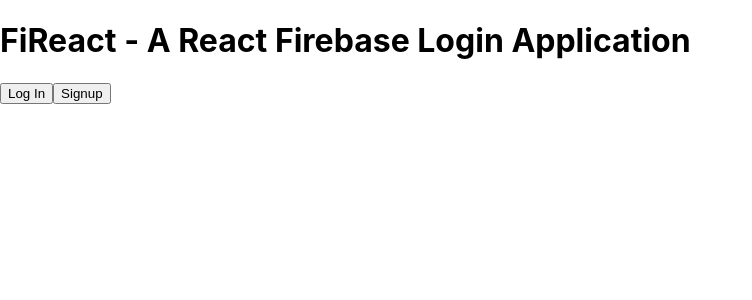
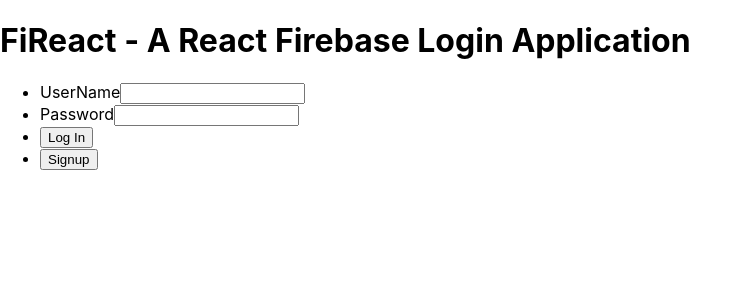
Before and after one commit to Viranchee/v-fireact, a React (Create React App) app: page / in a window 1280 px wide. Shown: the top 300 px of the page, without its empty margins (0-752 px from the left). Built offline with nearby package versions, Linux system fonts and the light colour scheme.

Commit message:
Add Forms to capture login data

```diff
--- a/src/Views/Login.js
+++ b/src/Views/Login.js
@@ -4,16 +4,33 @@
 function Login(props) {
     return (
         <div>
+          <form>
+            <ul>
+              <li>
+                <label for="name">UserName</label>
+                <input type="text" id="name" name="user_name"></input>
+              </li>
+              <li>
+                <label for="name">Password</label>
+                <input type="password" id="password" name="password"></input>
+              </li>
+
+            <li>
               <Link to="/home">
                   <button>
                       Log In
                   </button>
               </Link>
+            </li>
+            <li>
               <Link to="/signup">
                 <button>
                   Signup
                 </button>
               </Link>
+            </li>
+            </ul>
+          </form>
         </div>
     );
 }
--- a/src/Views/Signup.js
+++ b/src/Views/Signup.js
@@ -6,16 +6,15 @@
     <div>
       <h1>This is Sign up page</h1>
       <br/>
-      <Link to="/home">
+      <form>
+
+
+      <Link to="/">
         <button>
-          Signup success
+          Sign Up!
         </button>
       </Link>
-      <Link to="/">
-        <button>
-          Go Back
-        </button>
-      </Link>
+      </form>
     </div>
   )
 }
```
Lines whose indentation alone changed are shown as unchanged.
